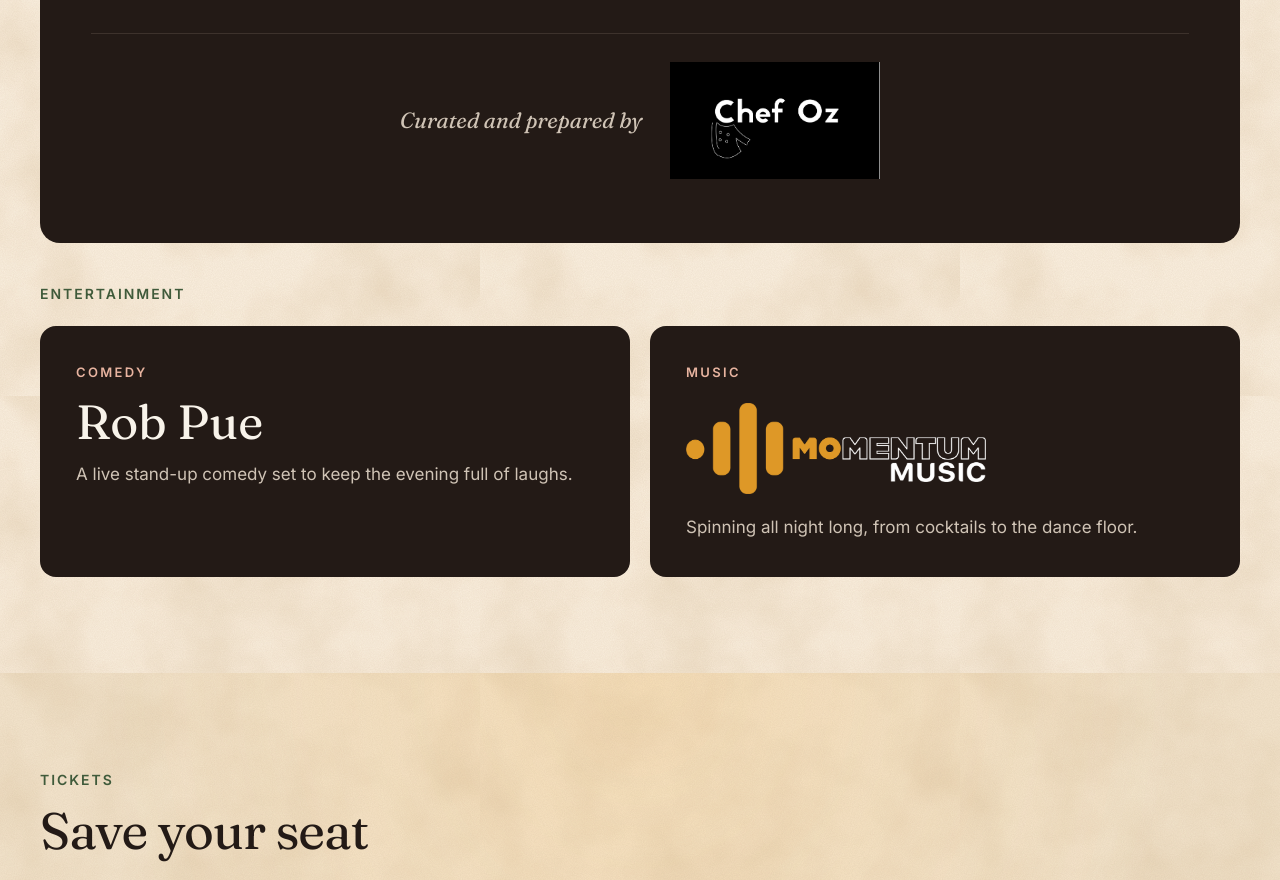
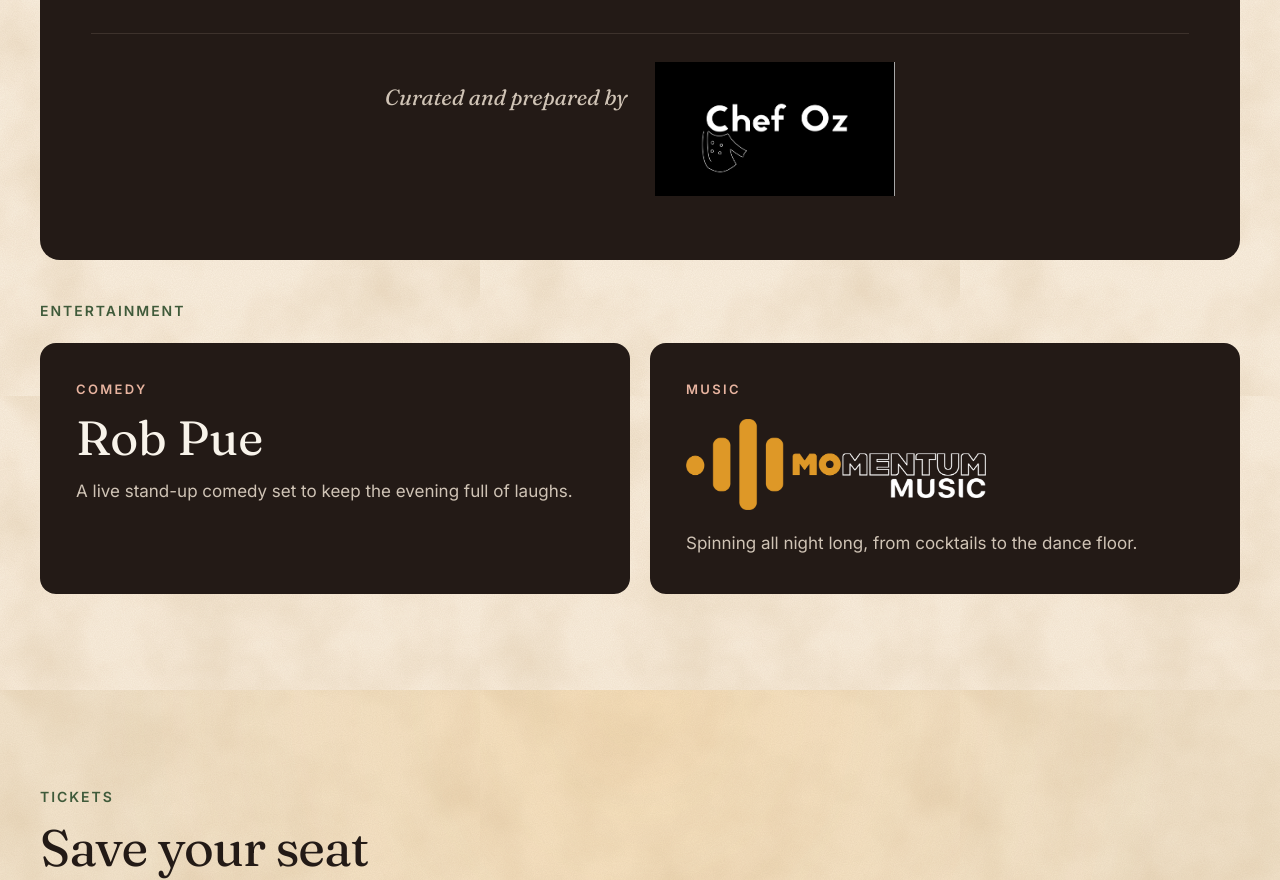
Before and after one commit to colinzappia/heartoflittleitaly, a plain HTML site: page index.html in a window 1280 px wide. Shown: the part 2964-3844 px from the top of the page. Drawn offline with Linux system fonts and the light colour scheme.

Commit message:
Update index.html

```diff
--- a/index.html
+++ b/index.html
@@ -159,8 +159,8 @@ img{max-width:100%}
 </article>
 </div>
 <div style="display: flex; flex-wrap: wrap; align-items: center; justify-content: center; gap: 12px 28px; padding-top: 28px; border-top: 1px solid #3D322C">
-<span style="font-family: Fraunces, Georgia, serif; font-style: italic; font-size: 22px; color: #CFC3B5">Curated and prepared by</span>
-<img src="images/chef-oz.png" alt="Chef Oz" style="display: block; width: 210px; max-width: 70vw; height: auto">
+<span style="align-self: flex-start; margin-top: 18px; font-family: Fraunces, Georgia, serif; font-style: italic; font-size: 22px; color: #CFC3B5">Curated and prepared by</span>
+<img src="images/chef-oz.png" alt="Chef Oz" style="display: block; width: 240px; max-width: 70vw; height: auto">
 </div>
 </div>
 <div style="display: flex; flex-direction: column; gap: 20px">
```
